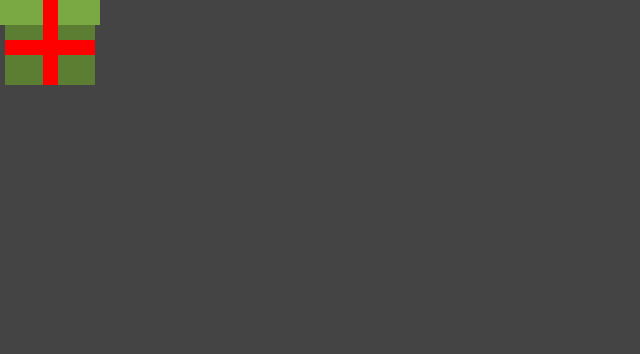
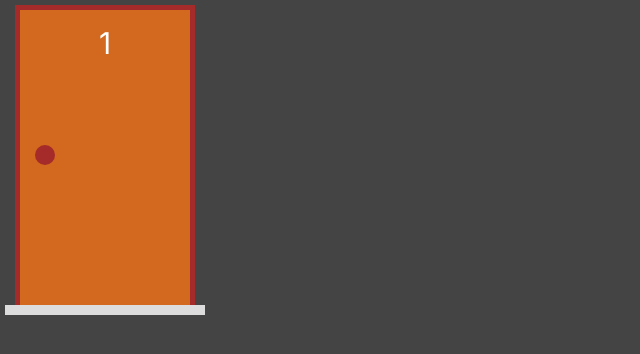
Before and after one commit to ednosmab/portas, a Next.js app: page / in a window 1280 px wide. Shown: the top 354 px of the page, without its empty margins (0-640 px from the left). Built offline with nearby package versions, Linux system fonts and the light colour scheme.

Commit message:
implementação do componente porta, integrando typescript, implementando classe porta para criar os métodos de ação das portas

```diff
--- /dev/null
+++ b/src/components/Porta.tsx
@@ -0,0 +1,22 @@
+import styles from "../styles/Porta.module.css"
+import PortaModel from "../model/porta"
+
+interface PortaProps{
+    porta: PortaModel
+}
+export default function Porta(props: PortaProps){
+    const { porta } = props
+    const selecionada = porta.selecionada ? styles.selecionada : ''
+    console.log(porta)
+    return (
+        <div className={styles.area}>
+            <div className={`${styles.estrutura} ${selecionada}`}>
+                <div className={styles.porta}>
+                    <div className={styles.numero}>{porta.numero}</div>
+                    <div className={styles.macaneta}></div>
+                </div>
+            </div>
+            <div className={styles.chao}></div>
+        </div>
+    )
+}
--- /dev/null
+++ b/src/model/porta.ts
@@ -0,0 +1,64 @@
+export default class PortaModel {
+    #numero: number;
+    #temPresente: boolean;
+    #selecionada: boolean;
+    #aberta: boolean;
+
+    constructor(
+        numero: number,
+        temPresente = false,
+        selecionada = false,
+        aberta = false
+    ) {
+        this.#numero = numero;
+        this.#temPresente = temPresente;
+        this.#selecionada = selecionada;
+        this.#aberta = aberta;
+    }
+
+    get numero() {
+        return this.#numero;
+    }
+
+    get temPresente() {
+        return this.#temPresente;
+    }
+
+    get selecionada() {
+        return this.#selecionada;
+    }
+
+    get aberta() {
+        return this.#aberta;
+    }
+
+    desselecionada() {
+        const selecionada = false;
+        return new PortaModel(
+            this.numero,
+            this.temPresente,
+            selecionada,
+            this.#aberta
+        );
+    }
+
+    alternarSelecao() {
+        const selecionada = !this.selecionada;
+        return new PortaModel(
+            this.numero,
+            this.temPresente,
+            selecionada,
+            this.aberta
+        );
+    }
+
+    abrir() {
+        const aberta = true;
+        return new PortaModel(
+            this.numero,
+            this.temPresente,
+            this.selecionada,
+            aberta
+        );
+    }
+}
--- a/src/pages/_app.js
+++ b/src/pages/_app.js
@@ -1,5 +1,5 @@
-import "@/styles/globals.css";
+import "../styles/globals.css";
 
 export default function App({ Component, pageProps }) {
-  return <Component {...pageProps} />;
+    return <Component {...pageProps} />;
 }
--- a/src/pages/index.jsx
+++ b/src/pages/index.jsx
@@ -1,9 +1,13 @@
-import Presente from "@/components/Presente";
+import { useState } from "react";
+import Porta from "../components/Porta";
+import PortaModel from "../model/porta";
 
 export default function Home() {
+  const [p1, setP1] = useState(new PortaModel(1))
+
   return (
-    <>
-      <Presente/>
-    </>
+    <div style={{display: "flex"}}>
+      <Porta porta={p1}/>
+    </div>
   );
 }
--- /dev/null
+++ b/src/styles/Porta.module.css
@@ -0,0 +1,59 @@
+.area {
+    position: relative;
+    display: flex;
+    width: var(--area-porta-largura);
+    height: var(--area-porta-altura);
+    flex-direction: column;
+    align-items: center;
+    margin: 5px;
+}
+
+.estrutura {
+    display: flex;
+    width: 90%;
+    flex-grow: 1;
+    border-left: 5px solid brown;
+    border-top: 5px solid brown;
+    border-right: 5px solid brown;
+}
+
+.porta {
+    display: flex;
+    flex-direction: column;
+    flex-grow: 1;
+    background-color: chocolate;
+    align-items: center;
+    padding: 15px;
+}
+
+.numero {
+    font-size: 3rem;
+}
+
+.macaneta {
+    position: absolute;
+    align-self: flex-start;
+    width: 20px;
+    height: 20px;
+    top: calc(0.45 * var(--area-porta-altura));
+    border-radius: calc(20px / 2);
+    background-color: brown;
+}
+
+.chao {
+    width: 100%;
+    height: 10px;
+    background-color: #ddd;
+}
+
+.selecionada {
+    border-left: 5px solid yellow;
+    border-top: 5px solid yellow;
+    border-right: 5px solid yellow;
+}
+.selecionada .numero {
+    color: yellow;
+}
+.selecionada .macaneta {
+    background-color: yellow;
+}
```
Also changed, not shown: package.json (+7 -2 lines), tsconfig.json (added, +29 -0 lines), 2 other files (tests, documents, lock files or other folders).
